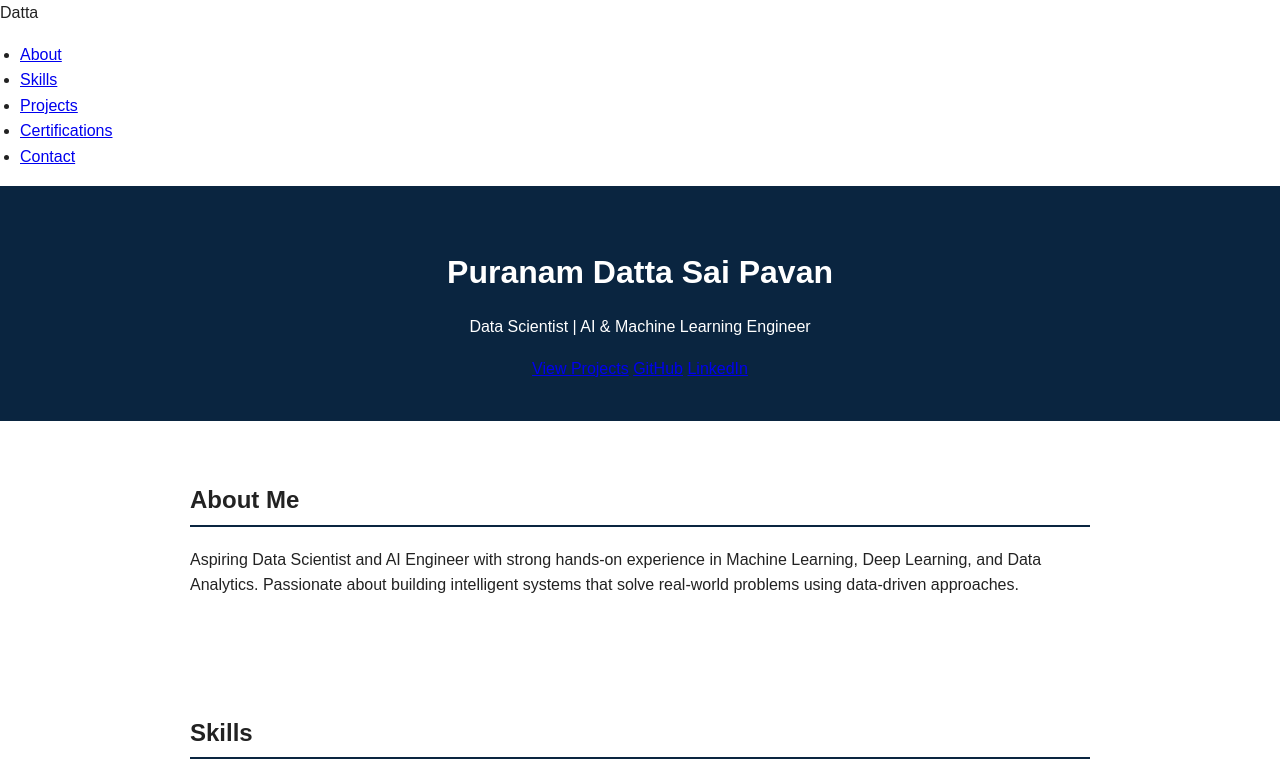
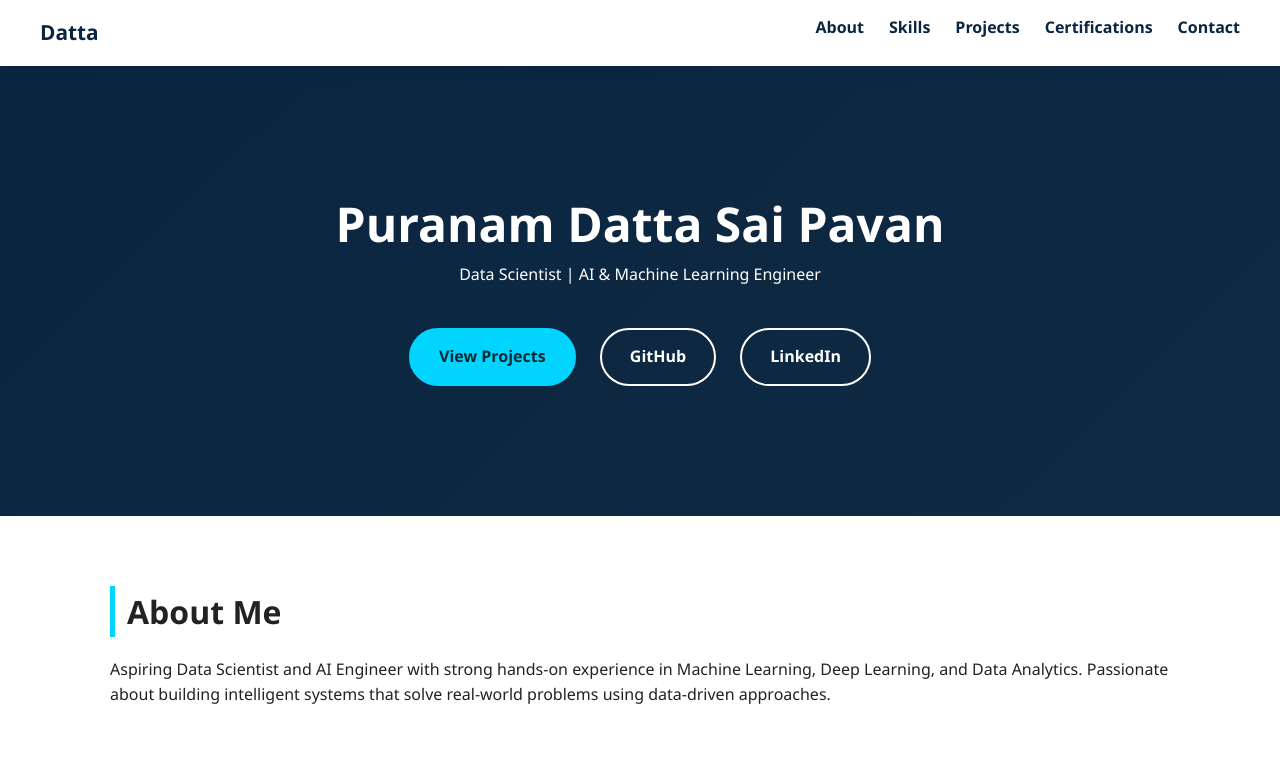
Before and after one commit to Dattu-998/portfolio, a plain HTML site: page index.html in a window 1280 px wide. Shown: the top 776 px of the page. Drawn offline with Linux system fonts and the light colour scheme.

Commit message:
Update style.css

```diff
--- a/style.css
+++ b/style.css
@@ -1,56 +1,173 @@
-body {
-  font-family: Arial, Helvetica, sans-serif;
+* {
   margin: 0;
   padding: 0;
+  box-sizing: border-box;
+}
+
+html {
+  scroll-behavior: smooth;
+}
+
+body {
+  font-family: "Segoe UI", Arial, sans-serif;
   background: #ffffff;
   color: #222;
   line-height: 1.6;
 }
 
+/* NAVBAR */
+nav {
+  position: sticky;
+  top: 0;
+  background: #ffffff;
+  display: flex;
+  justify-content: space-between;
+  align-items: center;
+  padding: 15px 40px;
+  box-shadow: 0 4px 15px rgba(0,0,0,0.05);
+  z-index: 1000;
+}
+
+nav .logo {
+  font-size: 1.3rem;
+  font-weight: bold;
+  color: #0a2540;
+}
+
+nav ul {
+  list-style: none;
+  display: flex;
+  gap: 25px;
+}
+
+nav ul li a {
+  text-decoration: none;
+  color: #0a2540;
+  font-weight: 600;
+}
+
+nav ul li a:hover {
+  color: #00d4ff;
+}
+
+/* HERO */
 header {
-  background: #0a2540;
+  background: linear-gradient(135deg, #0a2540, #102a43);
   color: white;
   text-align: center;
-  padding: 40px 20px;
+  padding: 120px 20px;
 }
 
 header h1 {
-  margin-bottom: 5px;
+  font-size: 3rem;
 }
 
-.links a {
-  color: #00d4ff;
-  margin: 0 10px;
-  text-decoration: none;
-  font-weight: bold;
+.hero-buttons {
+  margin-top: 30px;
 }
 
+.btn {
+  display: inline-block;
+  margin: 10px;
+  padding: 14px 28px;
+  border-radius: 30px;
+  border: 2px solid white;
+  text-decoration: none;
+  color: white;
+  font-weight: bold;
+  transition: all 0.3s ease;
+}
+
+.btn.primary {
+  background: #00d4ff;
+  border-color: #00d4ff;
+  color: #002b36;
+}
+
+.btn:hover {
+  transform: translateY(-4px);
+  box-shadow: 0 15px 30px rgba(0,0,0,0.25);
+}
+
+/* SECTIONS */
 section {
-  padding: 40px 20px;
-  max-width: 900px;
+  max-width: 1100px;
   margin: auto;
+  padding: 70px 20px;
+  opacity: 0;
+  transform: translateY(40px);
+  transition: all 0.7s ease;
+}
+
+section.visible {
+  opacity: 1;
+  transform: translateY(0);
 }
 
 h2 {
-  border-bottom: 2px solid #0a2540;
-  padding-bottom: 5px;
+  font-size: 2rem;
+  margin-bottom: 20px;
+  border-left: 5px solid #00d4ff;
+  padding-left: 12px;
 }
 
-.skill-group {
-  margin-bottom: 15px;
+/* SKILLS */
+.skills-grid {
+  display: grid;
+  grid-template-columns: repeat(auto-fit, minmax(250px, 1fr));
+  gap: 20px;
 }
 
-.project {
-  margin-bottom: 20px;
+.skill-box {
+  background: #f8f9fb;
+  padding: 20px;
+  border-radius: 14px;
+  transition: transform 0.3s, box-shadow 0.3s;
 }
 
+.skill-box:hover {
+  transform: translateY(-6px);
+  box-shadow: 0 12px 25px rgba(0,0,0,0.1);
+}
+
+/* PROJECTS */
+.projects-grid {
+  display: grid;
+  grid-template-columns: repeat(auto-fit, minmax(300px, 1fr));
+  gap: 25px;
+}
+
+.project-card {
+  background: #ffffff;
+  border-radius: 16px;
+  padding: 25px;
+  box-shadow: 0 8px 25px rgba(0,0,0,0.07);
+  transition: transform 0.3s, box-shadow 0.3s;
+}
+
+.project-card:hover {
+  transform: translateY(-8px);
+  box-shadow: 0 18px 35px rgba(0,0,0,0.12);
+}
+
+/* CERTIFICATIONS */
 ul {
   padding-left: 20px;
 }
 
+ul li {
+  margin-bottom: 10px;
+}
+
+/* CONTACT */
+.contact {
+  text-align: center;
+}
+
+/* FOOTER */
 footer {
-  background: #f2f2f2;
+  background: #f1f3f5;
   text-align: center;
-  padding: 15px;
-  margin-top: 30px;
+  padding: 20px;
+  font-size: 0.9rem;
 }
```
